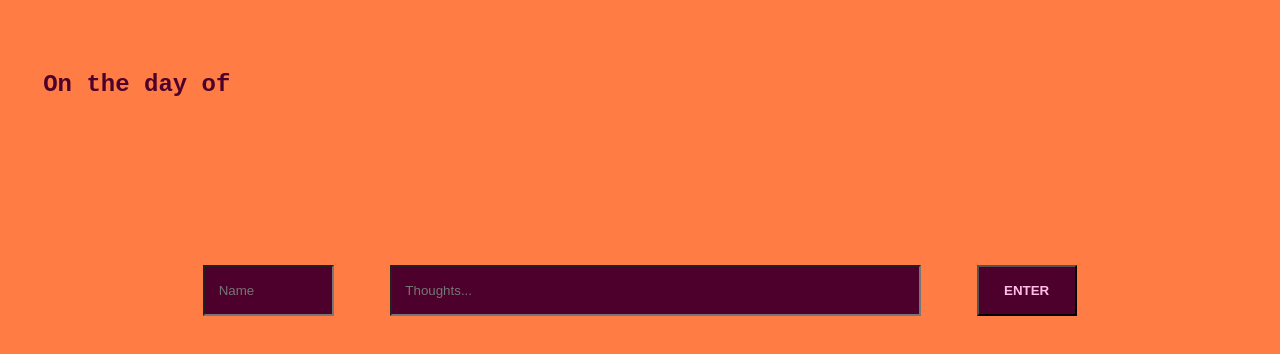
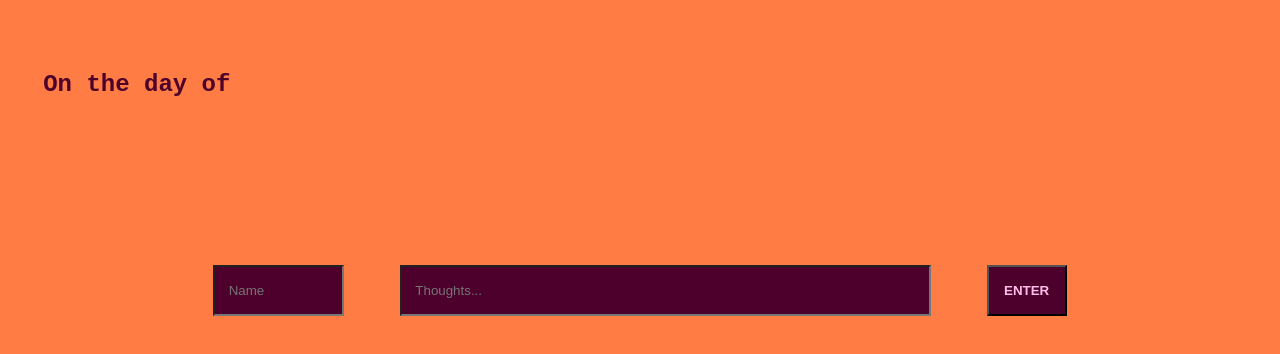
Before and after one commit to Ada-Fun31/week7-assignment, a website: page public/index.html in a window 1280 px wide. Shown: the part 226-580 px from the top of the page. Drawn offline with Linux system fonts and the light colour scheme; no server answers.

Commit message:
Second initial commit

```diff
--- a/index.js
+++ b/index.js
@@ -40,7 +40,7 @@ app.post("/quoteSave", (request, response) => {
         "date":dateOfDream,
         "dreamOfday":wordOfDream
     }
-    console.log(objToSave)
+    // console.log(objToSave)
     db.insert(objToSave);
 
     //1*response to the client
@@ -56,7 +56,7 @@ app.get('/data',(request,response)=>{
 
     // "{}" means: give me everything
     db.find({},(error,docs) => {
-        console.log(docs);
+        // console.log(docs);
         //* "data" affects database structure in script.js: fetch('/data') get route
         let allQuotesData = {"data":docs};
         response.json(allQuotesData);
--- a/public/style.css
+++ b/public/style.css
@@ -88,7 +88,7 @@ section {
 }
 
 #quote-button {
-    width: 100px;
+    width: 80px;
     font-weight: bold;
 }
 
```
Also changed, not shown: 1 other file.
